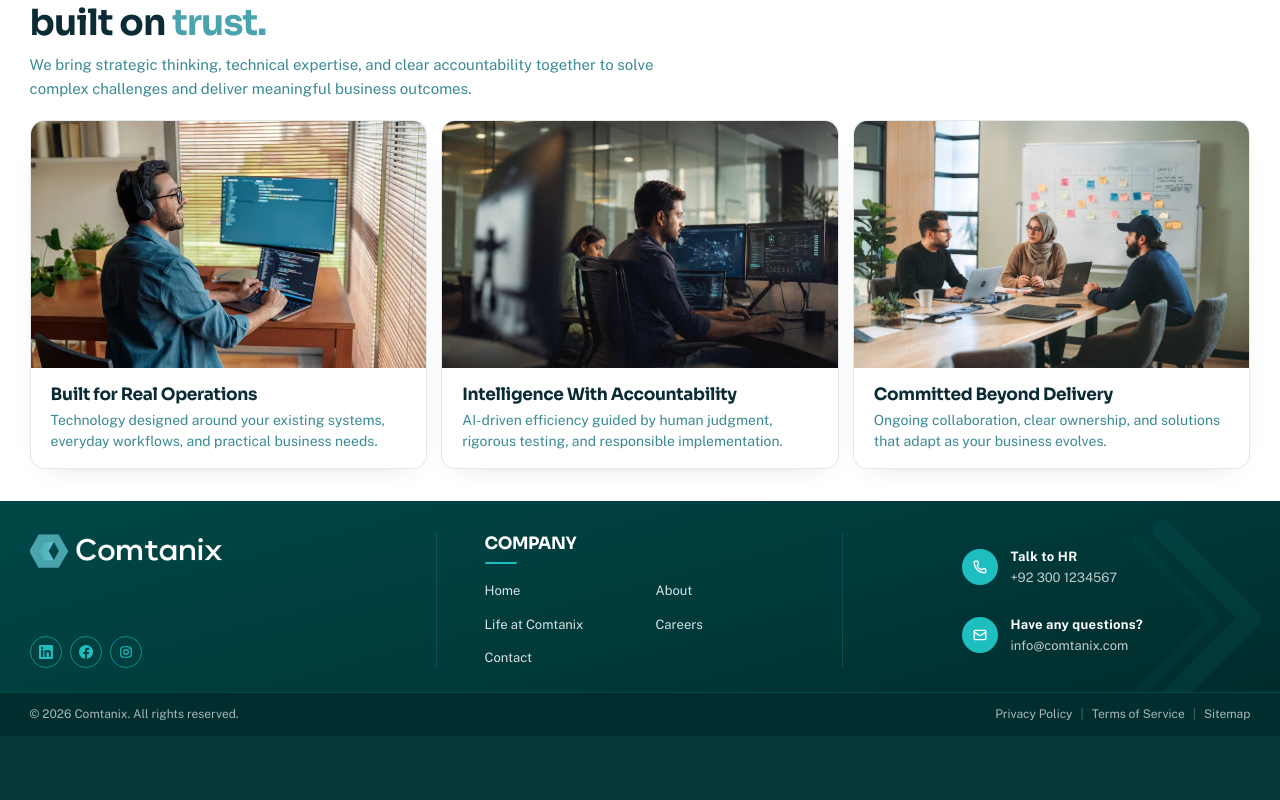
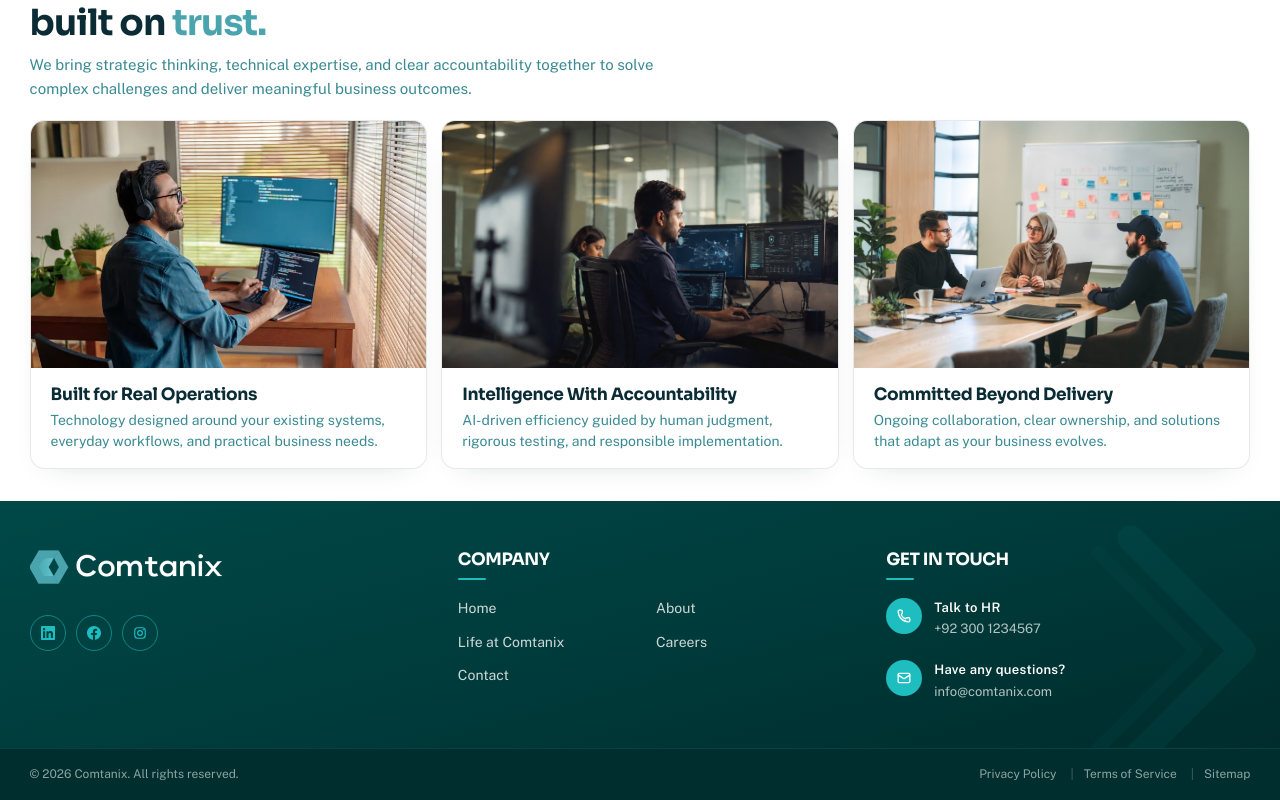
Before and after one commit to adnanhayat531/comtanixcareers, a Next.js app: page / in a window 1280 px wide. Shown: the part 2156-2956 px from the top of the page. Before the commit the page ends 2892 px from the top, so only its background shows below. Built offline with nearby package versions, Linux system fonts and the light colour scheme; no server answers.

Commit message:
Enhance Footer component by introducing a new SectionLabel for better organization and updating layout for improved spacing. Adjust social links presentation and refine styling for a more cohesive design.

```diff
--- a/src/components/layout/Footer.tsx
+++ b/src/components/layout/Footer.tsx
@@ -26,7 +26,6 @@ const LEGAL_LINKS = [
   { href: "/sitemap.xml", label: "Sitemap" },
 ] as const;
 
-/** LinkedIn → Facebook → Instagram — once each, matching reference */
 const SOCIAL_ORDER = ["LinkedIn", "Facebook", "Instagram"] as const;
 
 const SOCIAL_PATHS: Record<string, string> = {
@@ -61,6 +60,21 @@ function FooterSocialIcon({ name }: { name: (typeof SOCIAL_ORDER)[number] }) {
   );
 }
 
+function SectionLabel({ children }: { children: string }) {
+  return (
+    <>
+      <h3 className="text-[0.6875rem] font-extrabold tracking-[0.16em] text-white uppercase">
+        {children}
+      </h3>
+      <span
+        className="mt-2 block h-0.5 w-7 rounded-full"
+        style={{ backgroundColor: CYAN }}
+        aria-hidden
+      />
+    </>
+  );
+}
+
 function ContactRow({
   href,
   label,
@@ -73,18 +87,18 @@ function ContactRow({
   icon: typeof Phone;
 }) {
   return (
-    <a href={href} className="group flex min-w-0 items-center gap-3">
+    <a href={href} className="group flex min-w-0 items-start gap-3">
       <span
-        className="grid h-9 w-9 shrink-0 place-items-center rounded-full text-white transition group-hover:brightness-110"
+        className="mt-0.5 grid h-9 w-9 shrink-0 place-items-center rounded-full text-white transition group-hover:brightness-110"
         style={{ backgroundColor: CYAN }}
       >
         <Icon className="h-3.5 w-3.5" strokeWidth={2.25} aria-hidden />
       </span>
-      <span className="min-w-0">
-        <span className="block text-[0.8125rem] font-bold tracking-wide text-white">
+      <span className="min-w-0 pt-0.5">
+        <span className="block text-[0.8125rem] font-semibold tracking-wide text-white">
           {label}
         </span>
-        <span className="mt-0.5 block break-words text-[0.8125rem] leading-snug text-white/75 transition group-hover:text-white">
+        <span className="mt-0.5 block break-words text-[0.8125rem] leading-snug text-white/70 transition group-hover:text-white/90">
           {value}
         </span>
       </span>
@@ -109,9 +123,8 @@ export function Footer() {
           background: `linear-gradient(165deg, ${TEAL_MID} 0%, ${TEAL_DEEP} 48%, #002929 100%)`,
         }}
       >
-        {/* Subtle geometric chevron — far right */}
         <div
-          className="pointer-events-none absolute inset-y-0 right-0 hidden w-[min(28%,18rem)] opacity-[0.07] lg:block"
+          className="pointer-events-none absolute inset-y-0 right-0 hidden w-[min(28%,18rem)] opacity-[0.06] lg:block"
           aria-hidden
         >
           <svg viewBox="0 0 200 320" className="h-full w-full" preserveAspectRatio="xMaxYMid meet">
@@ -135,13 +148,10 @@ export function Footer() {
           </svg>
         </div>
 
-        <Container className="relative z-[1] pt-7 pb-5 md:pt-8 md:pb-6">
-          <div className="grid min-w-0 w-full grid-cols-1 items-stretch gap-7 sm:gap-8 lg:grid-cols-3 lg:gap-0">
-            {/* Brand — socials pinned to bottom line */}
-            <div
-              className="flex min-w-0 flex-col lg:border-r lg:pr-8 xl:pr-12"
-              style={{ borderColor: `${CYAN}33` }}
-            >
+        <Container className="relative z-[1] py-10 md:py-12">
+          <div className="grid min-w-0 w-full grid-cols-1 gap-10 sm:grid-cols-2 lg:grid-cols-3 lg:gap-12 xl:gap-16">
+            {/* Brand + socials */}
+            <div className="min-w-0 sm:col-span-2 lg:col-span-1">
               <Link
                 href="/"
                 className="inline-flex max-w-full items-center"
@@ -158,7 +168,8 @@ export function Footer() {
                   className="h-8 w-auto max-w-[10.5rem] sm:h-9 sm:max-w-[12rem]"
                 />
               </Link>
-              <div className="mt-auto flex items-center gap-2 pt-10 lg:pt-12">
+              {socials.length > 0 ? (
+                <div className="mt-6 flex items-center gap-2.5" aria-label="Social links">
                   {socials.map(({ name, url }) => (
                     <a
                       key={name}
@@ -167,35 +178,25 @@ export function Footer() {
                       rel="noopener noreferrer"
                       aria-label={name}
                       title={name}
-                    className="grid h-8 w-8 place-items-center rounded-full border transition hover:bg-white/10"
-                    style={{ borderColor: `${CYAN}99`, color: CYAN }}
+                      className="grid h-9 w-9 place-items-center rounded-full border transition hover:bg-white/10"
+                      style={{ borderColor: `${CYAN}88`, color: CYAN }}
                     >
                       <FooterSocialIcon name={name} />
                     </a>
                   ))}
                 </div>
+              ) : null}
             </div>
 
-            {/* Company — fill middle column free space */}
-            <div
-              className="min-w-0 lg:border-r lg:px-8 xl:px-12"
-              style={{ borderColor: `${CYAN}33` }}
-            >
-              <div className="min-w-0 w-full">
-                <h3 className="text-[0.6875rem] font-extrabold tracking-[0.16em] text-white uppercase">
-                  Company
-                </h3>
-                <span
-                  className="mt-2 block h-0.5 w-8 rounded-full"
-                  style={{ backgroundColor: CYAN }}
-                  aria-hidden
-                />
-                <ul className="mt-3.5 grid grid-cols-2 gap-x-6 gap-y-2 sm:gap-x-8 sm:gap-y-2.5">
+            {/* Company */}
+            <div className="min-w-0">
+              <SectionLabel>Company</SectionLabel>
+              <ul className="mt-4 grid grid-cols-2 gap-x-8 gap-y-2.5">
                 {COMPANY_LINKS.map((l) => (
                   <li key={l.label} className="min-w-0">
                     <Link
                       href={l.href}
-                        className="inline-block max-w-full text-[0.8125rem] leading-snug text-white/85 transition-colors hover:text-white"
+                      className="text-[0.875rem] leading-snug text-white/80 transition-colors hover:text-white"
                     >
                       {l.label}
                     </Link>
@@ -203,11 +204,11 @@ export function Footer() {
                 ))}
               </ul>
             </div>
-            </div>
 
-            {/* Contact — pinned to the right of the third column */}
-            <div className="flex min-w-0 flex-col justify-center gap-6 lg:items-end lg:pl-8 xl:pl-12">
-              <div className="flex w-full max-w-[18rem] flex-col gap-6 sm:gap-7 lg:ml-auto">
+            {/* Contact */}
+            <div className="min-w-0">
+              <SectionLabel>Get in touch</SectionLabel>
+              <div className="mt-4 flex flex-col gap-5">
                 <ContactRow
                   href={`tel:+${CONFIG.whatsapp}`}
                   label="Talk to HR"
@@ -225,23 +226,26 @@ export function Footer() {
           </div>
         </Container>
 
-        <div className="relative z-[1] border-t" style={{ borderColor: `${CYAN}28`, backgroundColor: TEAL_BAR }}>
-          <Container className="flex flex-col gap-2 py-3 pb-[max(0.75rem,env(safe-area-inset-bottom,0px))] sm:flex-row sm:items-center sm:justify-between sm:gap-4">
-            <p className="text-[0.75rem] text-white/65">
+        <div
+          className="relative z-[1] border-t"
+          style={{ borderColor: `${CYAN}22`, backgroundColor: TEAL_BAR }}
+        >
+          <Container className="flex flex-col gap-3 py-4 pb-[max(1rem,env(safe-area-inset-bottom,0px))] sm:flex-row sm:items-center sm:justify-between sm:gap-4">
+            <p className="text-[0.75rem] text-white/55">
               © {year} {SITE.name}. All rights reserved.
             </p>
             <nav
-              className="flex flex-wrap items-center text-[0.75rem] text-white/65"
+              className="flex flex-wrap items-center gap-x-1 text-[0.75rem] text-white/55"
               aria-label="Legal"
             >
               {LEGAL_LINKS.map((l, i) => (
                 <span key={l.label} className="inline-flex items-center">
                   {i > 0 ? (
-                    <span className="mx-2 text-white/30" aria-hidden>
+                    <span className="mx-2.5 text-white/25" aria-hidden>
                       |
                     </span>
                   ) : null}
-                  <Link href={l.href} className="transition-colors hover:text-white">
+                  <Link href={l.href} className="transition-colors hover:text-white/85">
                     {l.label}
                   </Link>
                 </span>
```
Lines whose indentation alone changed are shown as unchanged.
